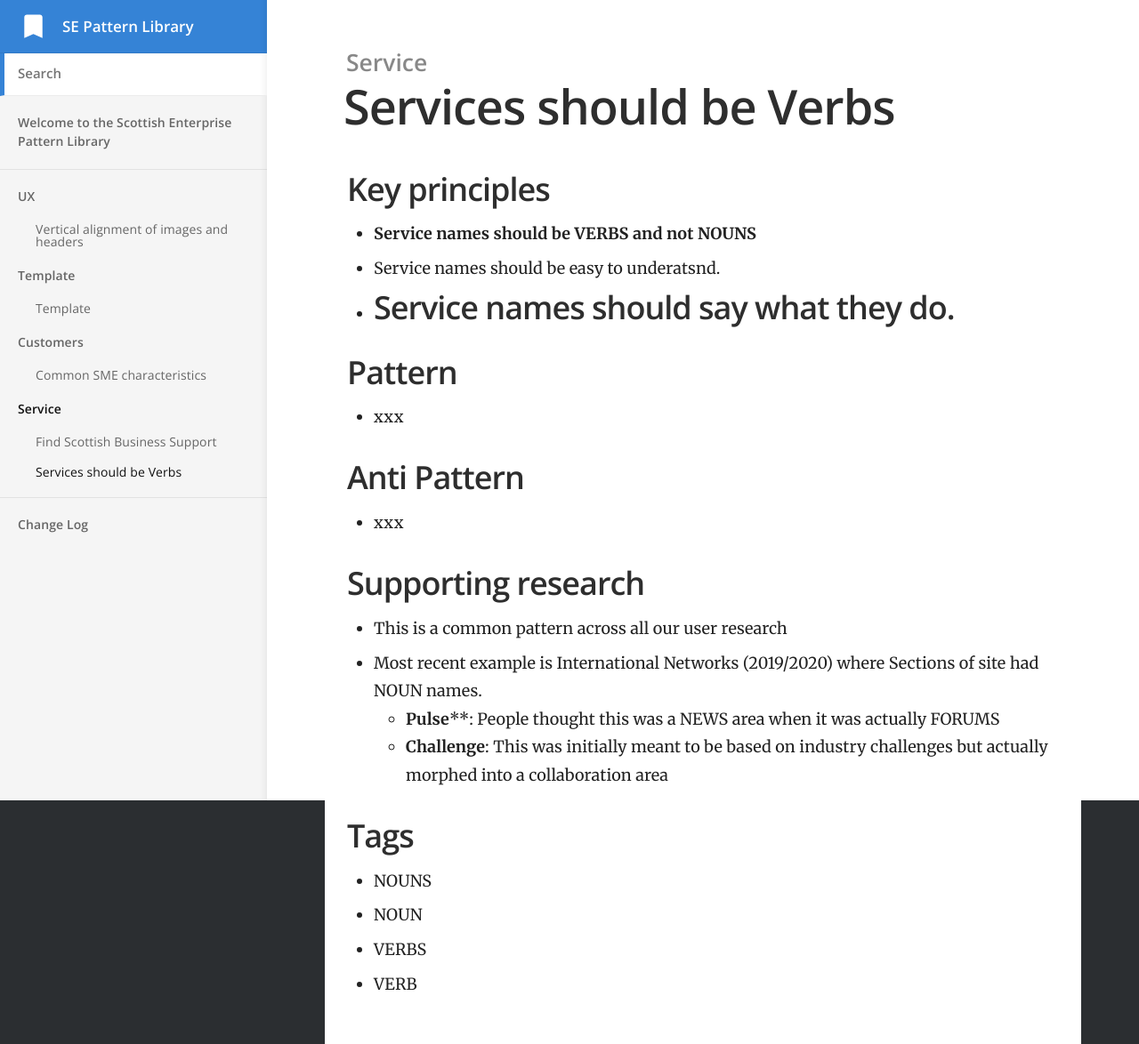
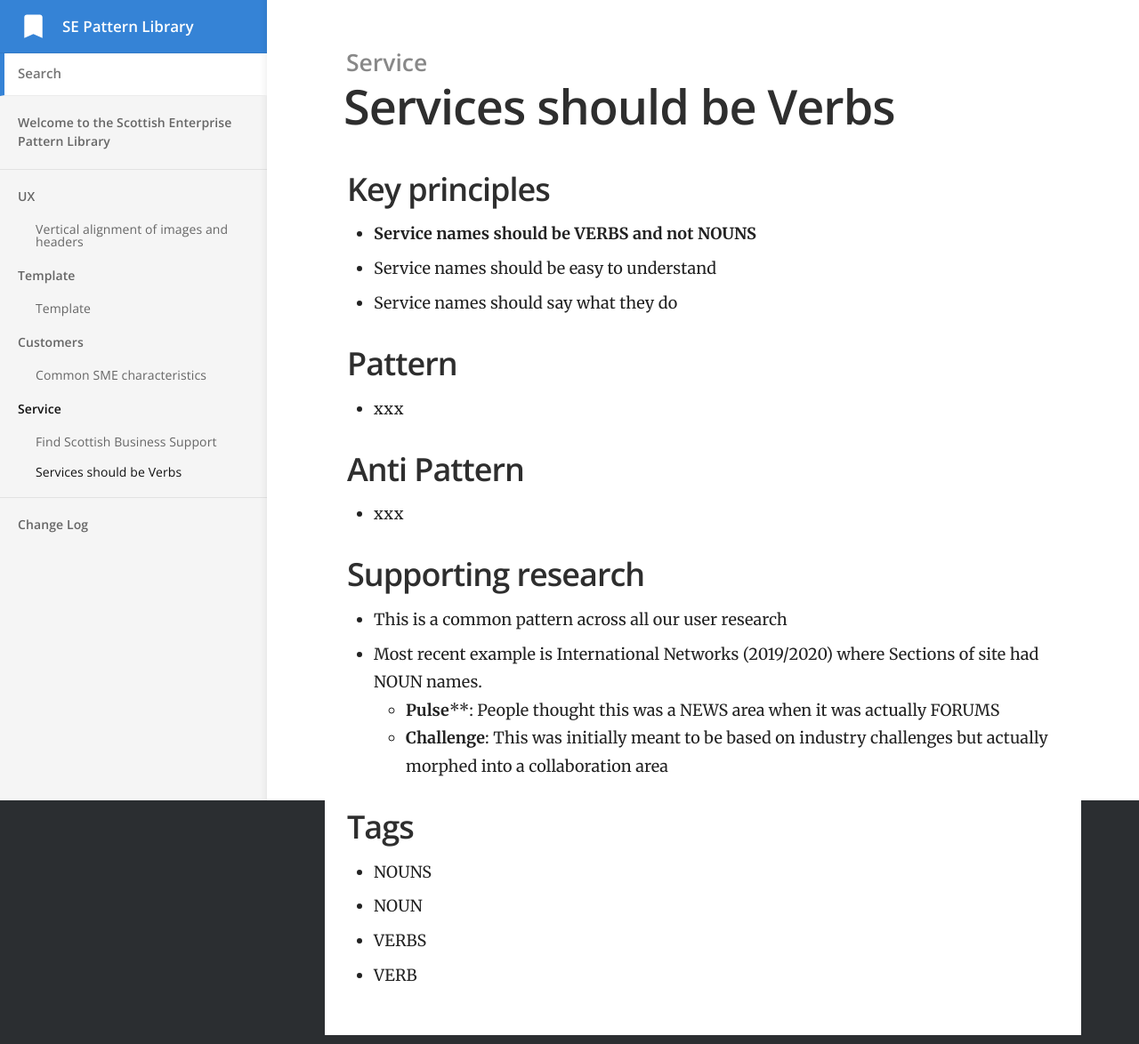
Before and after one commit to scotentSD/patterns, a Jekyll site: the page built from _docs/Content/05-Service-services-should-be-verbs.md, in a window 1280 px wide. Shown: the whole page at 89% size. Built offline with Jekyll 4.4.1, drawn with Linux system fonts in a browser that asks for light colours.

Commit message:
Update 05-Service-services-should-be-verbs.md
mk

```diff
--- a/_docs/Content/05-Service-services-should-be-verbs.md
+++ b/_docs/Content/05-Service-services-should-be-verbs.md
@@ -6,9 +6,8 @@ order: 5
 
 ## Key principles ##
 - **Service names should be VERBS and not NOUNS**
-- Service names should be easy to underatsnd.
-- Service names should say what they do.
--
+- Service names should be easy to understand
+- Service names should say what they do
 
 ## Pattern
 - xxx
```
